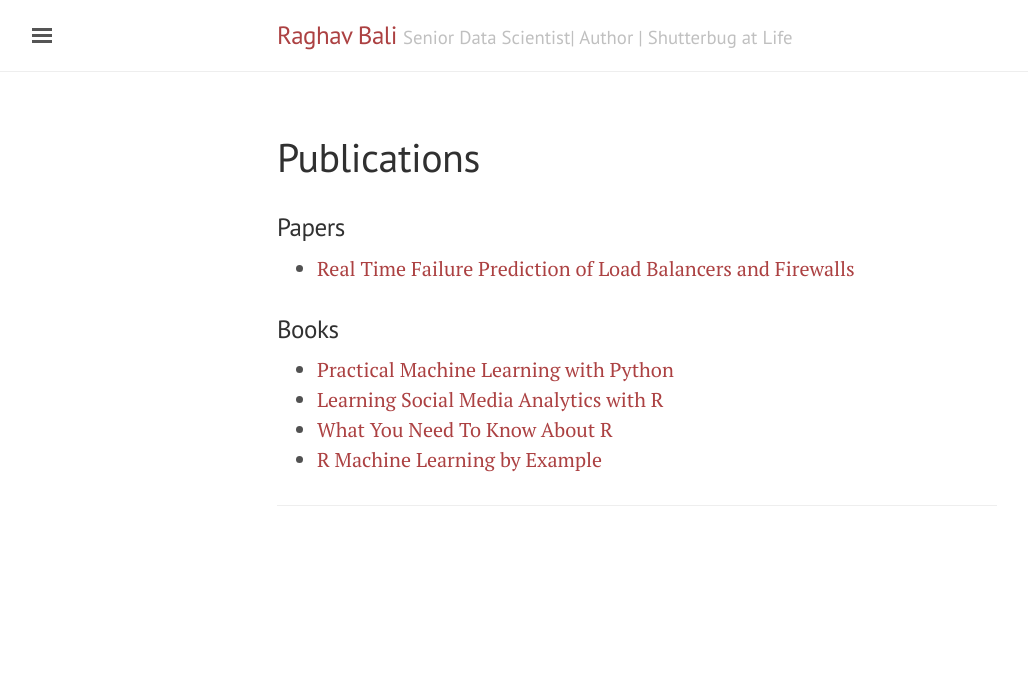
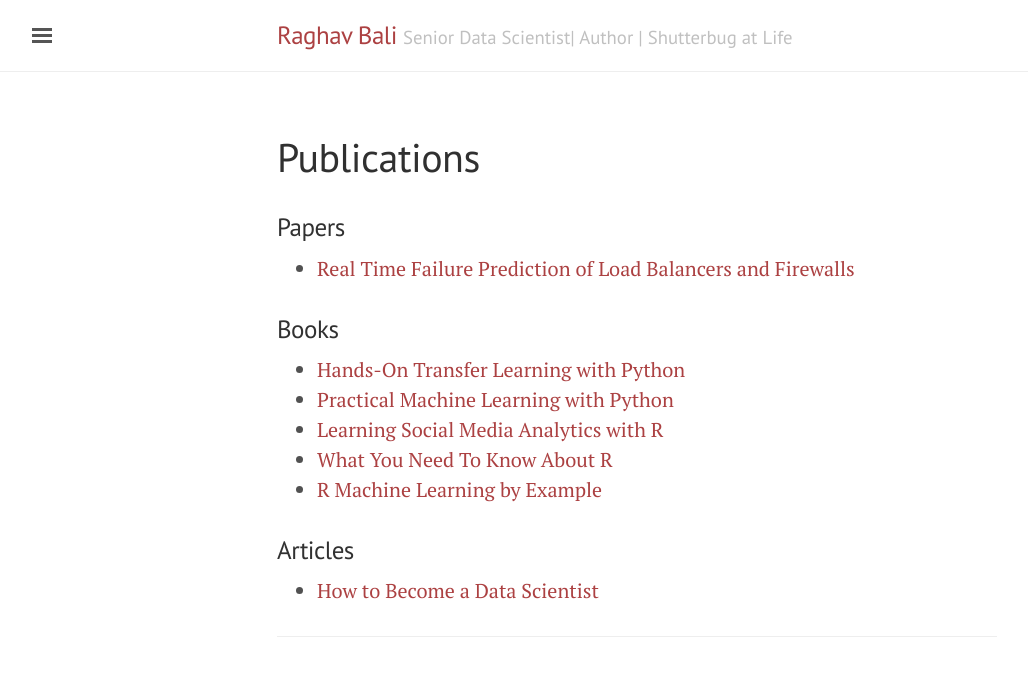
Before and after one commit to raghavbali/raghavbali.github.io, a Jekyll site: the page built from publications.md, in a window 1280 px wide. Shown: the top 676 px of the page, without its empty margins (3-1031 px from the left). Built offline with Jekyll 4.4.1, drawn with Linux system fonts in a browser that asks for light colours.

Commit message:
Updates publications list

```diff
--- a/publications.md
+++ b/publications.md
@@ -8,11 +8,18 @@
 
   + [Real Time Failure Prediction of Load Balancers and Firewalls](http://ieeexplore.ieee.org/abstract/document/7917199/?reload=true&lipi=urn:li:page:d_flagship3_profile_view_base;1Yl4lqlARIuBC0%2FLJfhoYw%3D%3D)
 
+
 ### Books
 
+  + [Hands-On Transfer Learning with Python](https://www.amazon.in/Hands-Transfer-Learning-Python-TensorFlow/dp/1788831306/ref=sr_1_1?crid=2B3KOSW5ZHL2V&keywords=transfer+learning+python&qid=1560081081&s=gateway&sprefix=Transfer+Learnin%2Caps%2C275&sr=8-1)
   + [Practical Machine Learning with Python](http://www.apress.com/in/book/9781484232064)
   + [Learning Social Media Analytics with R](https://www.amazon.com/Learning-Social-Media-Analytics-actionable/dp/1787127524/ref=sr_1_1?ie=UTF8&qid=1509264422&sr=8-1&keywords=learning+social+media+analytics+with+R)
   + [What You Need To Know About R](https://www.packtpub.com/packt/free-ebook/what-you-need-know-about-r?lipi=urn%3Ali%3Apage%3Ad_flagship3_profile_view_base%3B1Yl4lqlARIuBC0%2FLJfhoYw%3D%3D)
   + [R Machine Learning by Example](https://www.amazon.in/Machine-Learning-Example-Raghav-Bali-ebook/dp/B01A14X6KA)
 
+
+### Articles
+
+  + [How to Become a Data Scientist](https://www.zeolearn.com/magazine/how-to-become-a-data-scientist)
+
 ---
```
